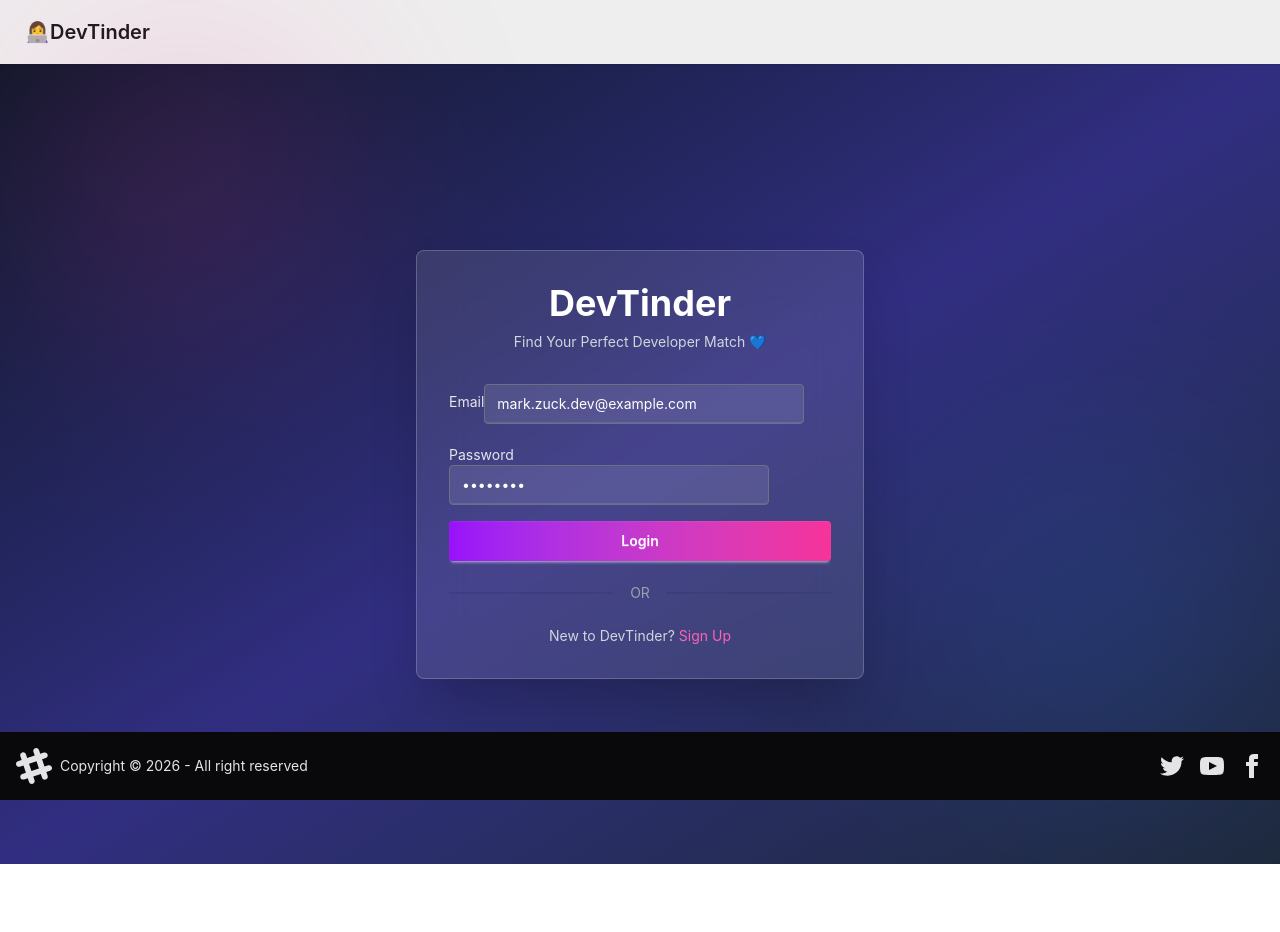
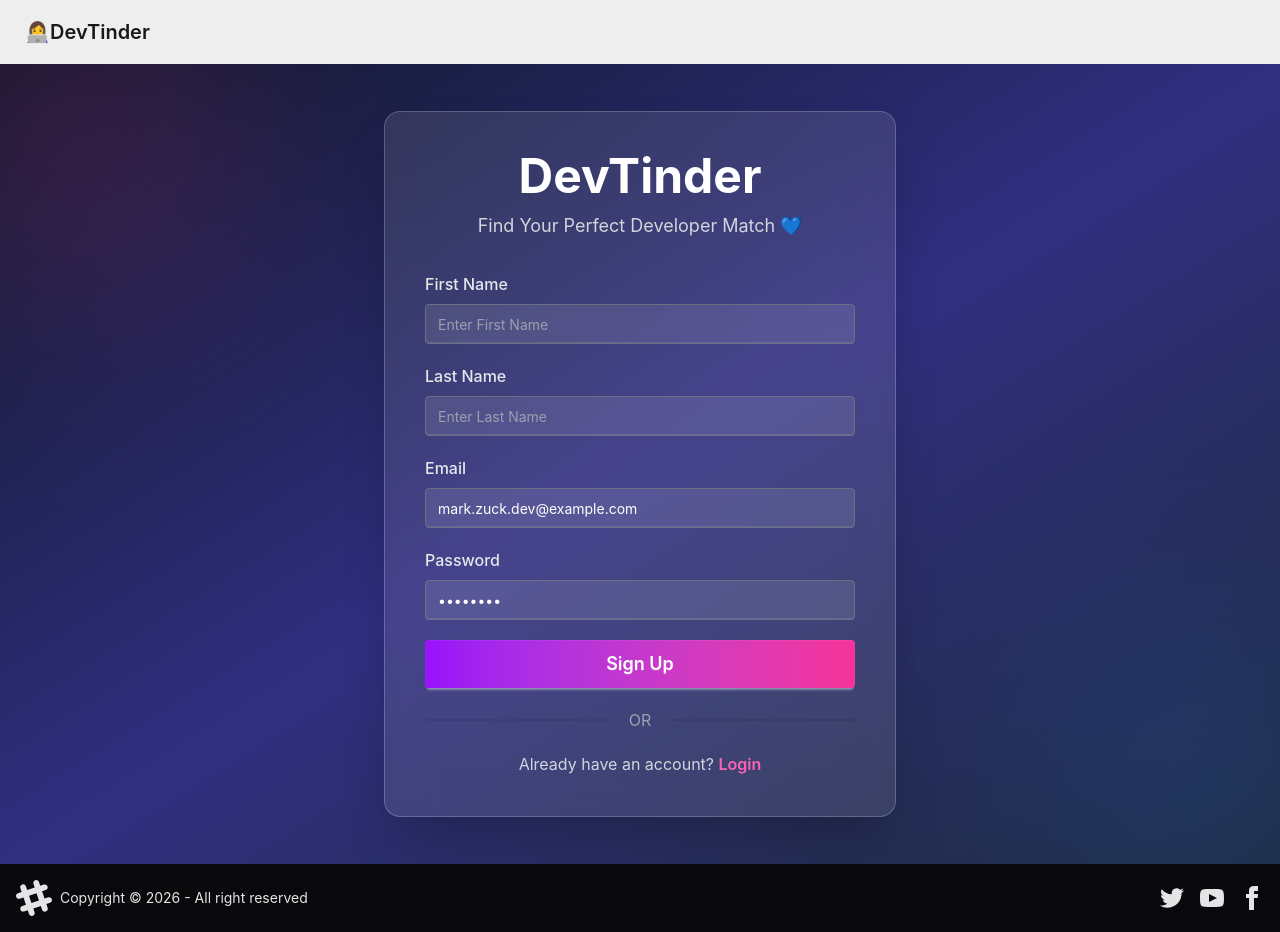
Before and after one commit to singhsakshi098/devtinder-web, a React (Vite) app: page /login in a window 1280 px wide. Both pictures are taken after a click on the element "Sign Up". Before the commit the page ends 864 px from the top, so only its background shows below. Built offline with nearby package versions, Linux system fonts and the light colour scheme; no server answers.

Commit message:
signup built

```diff
--- a/src/components/Footer.jsx
+++ b/src/components/Footer.jsx
@@ -1,7 +1,7 @@
 
 const Footer = () => {
   return (
-   <footer className="footer sm:footer-horizontal bg-neutral text-neutral-content  p-4 fixed bottom-0 ">
+   <footer className="footer sm:footer-horizontal bg-neutral text-neutral-content  p-4  ">
   <aside className="grid-flow-col items-center">
     <svg
       width="36"
--- a/src/components/Login.jsx
+++ b/src/components/Login.jsx
@@ -1,19 +1,22 @@
 import { useState } from "react";
 import axios from "axios";
-import { useDispatch  } from "react-redux";
-import { addUser} from "../utils/userSlice";
+import { useDispatch } from "react-redux";
+import { addUser } from "../utils/userSlice";
 import { useNavigate } from "react-router-dom";
 import { BASE_URL } from "../utils/constants";
 
 const Login = () => {
   const [emailId, setEmailId] = useState("mark.zuck.dev@example.com");
   const [password, setPassword] = useState("Mark@123");
+  const [firstName, setFirstName] = useState("");
+  const [lastName, setLastName] = useState("");
+  const [isLoginForm, setIsLoginForm] = useState(true);
   const [error, setError] = useState("");
+
   const dispatch = useDispatch();
   const navigate = useNavigate();
 
-  const handleLogin = async (e) => {
-    e.preventDefault();
+  const handleLogin = async () => {
     setError("");
 
     try {
@@ -28,74 +31,130 @@ const Login = () => {
         }
       );
 
-      //console.log("Login Successful:", res.data);
       dispatch(addUser(res.data));
-       return navigate("/")
-
-      // Navigate after login
-      // navigate("/feed");
-
+      navigate("/");
     } catch (err) {
       console.log(err);
       setError(err.response?.data || "Invalid Email or Password");
     }
   };
 
+  const handleSignUp = async () => {
+    setError("");
+
+    try {
+      const res = await axios.post(
+        BASE_URL + "/signup",
+        {
+          firstName,
+          lastName,
+          emailId,
+          password,
+        },
+        {
+          withCredentials: true,
+        }
+      );
+
+      dispatch(addUser(res.data));
+      navigate("/profile");
+    } catch (err) {
+      console.log(err);
+      setError(err.response?.data || "Something Went Wrong");
+    }
+  };
+
+  // ✅ New function
+  const handleSubmit = async (e) => {
+    e.preventDefault();
+
+    if (isLoginForm) {
+      await handleLogin();
+    } else {
+      await handleSignUp();
+    }
+  };
+
   return (
-    <div className="min-h-screen flex items-center justify-center bg-gradient-to-br from-[#0f172a] via-[#312e81] to-[#1e293b] px-4">
+    <div className="min-h-screen flex items-center justify-center bg-gradient-to-br from-[#0f172a] via-[#312e81] to-[#1e293b] px-4 relative overflow-hidden">
 
-      {/* Background Blur */}
-      <div className="absolute w-72 h-72 bg-pink-500 rounded-full blur-[120px] opacity-20 top-10 left-10"></div>
-      <div className="absolute w-72 h-72 bg-blue-500 rounded-full blur-[120px] opacity-20 bottom-10 right-10"></div>
+      <div className="absolute w-80 h-80 bg-pink-500 rounded-full blur-[120px] opacity-20 -top-20 -left-20"></div>
+      <div className="absolute w-80 h-80 bg-blue-500 rounded-full blur-[120px] opacity-20 -bottom-20 -right-20"></div>
 
-      <div className="card w-full max-w-md bg-white/10 backdrop-blur-xl border border-white/20 shadow-2xl">
+      <div className="w-full max-w-lg rounded-2xl border border-white/20 bg-white/10 backdrop-blur-xl shadow-2xl">
+        <div className="p-10">
 
-        <div className="card-body p-8">
-
-          <div className="text-center mb-6">
-            <h1 className="text-4xl font-bold text-white">
+          <div className="text-center mb-8">
+            <h1 className="text-5xl font-bold text-white">
               DevTinder
             </h1>
 
-            <p className="text-gray-300 mt-2">
+            <p className="text-gray-300 mt-3 text-lg">
               Find Your Perfect Developer Match 💙
             </p>
           </div>
 
-          <form onSubmit={handleLogin}>
+          {/* ✅ Changed here */}
+          <form onSubmit={handleSubmit}>
 
-            {/* Email */}
+            {!isLoginForm && (
+              <div className="mb-5">
+                <label className="block text-gray-200 font-medium mb-2">
+                  First Name
+                </label>
 
-            <div className="form-control mb-5">
-              <label className="label">
-                <span className="label-text text-gray-200">
-                  Email
-                </span>
+                <input
+                  type="text"
+                  placeholder="Enter First Name"
+                  className="input input-bordered w-full bg-white/10 border-gray-500 text-white placeholder:text-gray-400"
+                  value={firstName}
+                  onChange={(e) => setFirstName(e.target.value)}
+                  required={!isLoginForm}
+                />
+              </div>
+            )}
+
+            {!isLoginForm && (
+              <div className="mb-5">
+                <label className="block text-gray-200 font-medium mb-2">
+                  Last Name
+                </label>
+
+                <input
+                  type="text"
+                  placeholder="Enter Last Name"
+                  className="input input-bordered w-full bg-white/10 border-gray-500 text-white placeholder:text-gray-400"
+                  value={lastName}
+                  onChange={(e) => setLastName(e.target.value)}
+                  required={!isLoginForm}
+                />
+              </div>
+            )}
+
+            <div className="mb-5">
+              <label className="block text-gray-200 font-medium mb-2">
+                Email
               </label>
 
               <input
                 type="email"
                 placeholder="Enter Email"
-                className="input input-bordered bg-white/10 border-gray-500 text-white placeholder:text-gray-400"
+                className="input input-bordered w-full bg-white/10 border-gray-500 text-white placeholder:text-gray-400"
                 value={emailId}
                 onChange={(e) => setEmailId(e.target.value)}
                 required
               />
             </div>
 
-            {/* Password */}
-
-            <div className="form-control mb-4">
-              <label className="label">
-                <span className="label-text text-gray-200">
-                  Password
-                </span>
+            <div className="mb-5">
+              <label className="block text-gray-200 font-medium mb-2">
+                Password
               </label>
 
               <input
                 type="password"
                 placeholder="Enter Password"
-                className="input input-bordered bg-white/10 border-gray-500 text-white placeholder:text-gray-400"
+                className="input input-bordered w-full bg-white/10 border-gray-500 text-white placeholder:text-gray-400"
                 value={password}
                 onChange={(e) => setPassword(e.target.value)}
                 required
@@ -103,33 +162,38 @@ const Login = () => {
             </div>
 
             {error && (
-              <p className="text-red-400 text-sm mb-4 text-center">
+              <p className="text-red-400 text-center mb-4">
                 {error}
               </p>
             )}
 
             <button
               type="submit"
-              className="btn w-full bg-gradient-to-r from-purple-600 to-pink-500 border-none text-white hover:scale-105 transition-all duration-300"
+              className="btn w-full h-12 text-lg bg-gradient-to-r from-purple-600 to-pink-500 border-none text-white hover:scale-[1.02] transition-all duration-300"
             >
-              Login
+              {isLoginForm ? "Login" : "Sign Up"}
             </button>
-
           </form>
 
-          <div className="divider text-gray-400">OR</div>
+          <div className="divider text-gray-400 my-6">OR</div>
 
           <p className="text-center text-gray-300">
-            New to DevTinder?{" "}
-            <span className="text-pink-400 cursor-pointer hover:underline">
-              Sign Up
+            {isLoginForm
+              ? "New to DevTinder?"
+              : "Already have an account?"}{" "}
+            <span
+              className="text-pink-400 font-semibold cursor-pointer hover:text-pink-300"
+              onClick={() => {
+                setIsLoginForm(!isLoginForm);
+                setError("");
+              }}
+            >
+              {isLoginForm ? "Sign Up" : "Login"}
             </span>
           </p>
 
         </div>
-
       </div>
-
     </div>
   );
 };
--- a/src/components/UserCard.jsx
+++ b/src/components/UserCard.jsx
@@ -28,10 +28,13 @@ console.log(user);
       <figure className="h-96">
        {photoUrl && (
    <img
-  src={photoUrl}
+  src={photoUrl || "https://cdn-icons-png.flaticon.com/512/149/149071.png"}
   alt="Profile"
-  className="w-full h-full object-cover"
-  referrerPolicy="no-referrer"
+  className="h-full w-full object-cover"
+  onError={(e) => {
+    e.target.src =
+      "https://cdn-icons-png.flaticon.com/512/149/149071.png";
+  }}
 />
 )}
       </figure>
```
